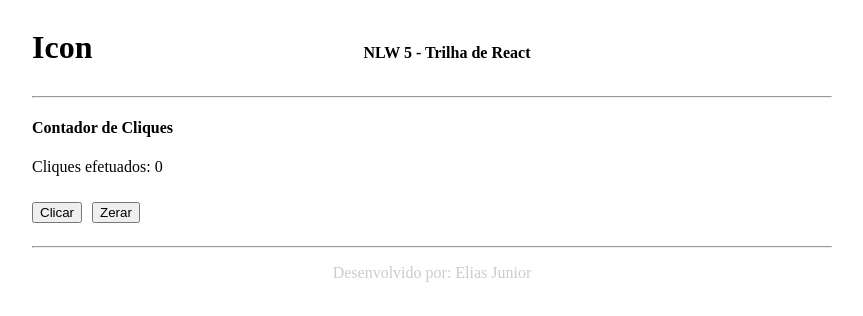
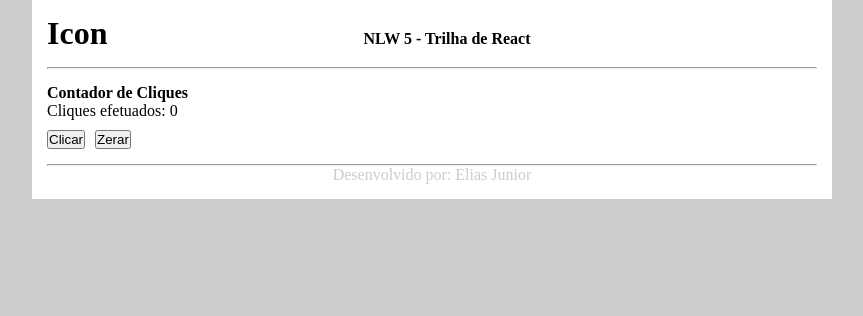
Before and after one commit to ElijahJunnior/nlw-project-one, a Next.js app: page / in a window 1280 px wide. Shown: the top 316 px of the page, without its empty margins (208-1071 px from the left). Built offline with nearby package versions, Linux system fonts and the light colour scheme.

Commit message:
Start Second Class :grin:

```diff
--- a/package.json
+++ b/package.json
@@ -11,5 +11,10 @@
     "next": "10.2.0",
     "react": "17.0.2",
     "react-dom": "17.0.2"
+  },
+  "devDependencies": {
+    "@types/node": "^15.0.1",
+    "@types/react": "^17.0.4",
+    "typescript": "^4.2.4"
   }
 }
--- a/pages/Header.js
+++ /dev/null
@@ -1,11 +0,0 @@
-function Header() {
-    return (
-        <header style={{ 'padding': '0px', }}>
-            <h1 style={{ 'display': 'inline-block', 'width': '30px', textAlign: 'left' }} > Icon </h1>
-            <h4 style={{ 'display': 'inline-block', 'width': '770px', textAlign: 'center' }} > NLW 5 - Trilha de React </h4>
-            <hr />
-        </header >
-    );
-}
-
-export default Header;
--- /dev/null
+++ b/src/pages/Header.tsx
@@ -0,0 +1,11 @@
+function Header() {
+    return (
+        <header style={{ 'padding': '0px', 'marginBottom': '15px' }}>
+            <h1 style={{ 'display': 'inline-block', 'width': '30px', 'marginBottom': '15px', 'textAlign': 'left' }} > Icon </h1>
+            <h4 style={{ 'display': 'inline-block', 'width': '740px', textAlign: 'center' }} > NLW 5 - Trilha de React </h4>
+            <hr />
+        </header >
+    );
+}
+
+export default Header;
--- a/pages/_app.js
+++ b/src/pages/_app.tsx
@@ -1,3 +1,5 @@
+import '../styles/global.css';
+
 function MyApp({ Component, pageProps }) {
   return <Component {...pageProps} />
 }
--- a/pages/index.js
+++ b/src/pages/index.tsx
@@ -4,7 +4,7 @@ import Footer from './Footer';
 
 export default function Home() {
   return (
-    <div style={{ 'width': '800px', 'margin': '0 auto' }}>
+    <div style={{ 'width': '800px', 'padding': '15px', 'margin': '0 auto', 'background': '#fff' }}>
       <Header />
       <ContaClick />
       <Footer text_color='#ccc'> Elias Junior </Footer>
--- /dev/null
+++ b/src/styles/global.css
@@ -0,0 +1,9 @@
+* {
+    margin: 0;
+    padding: 0;
+    box-sizing: border-box;
+}
+
+html {
+    background-color: #ccc;
+}
```
Also changed, not shown: tsconfig.json (added, +29 -0 lines), next-env.d.ts (added), src/pages/ContaClick.tsx (renamed from pages/ContaClick.js), src/pages/Footer.tsx (renamed from pages/Footer.js), 1 other file (tests, documents, lock files or other folders).
